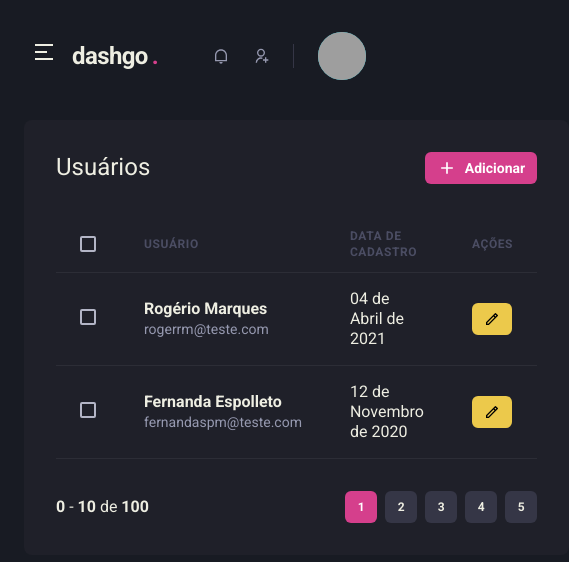
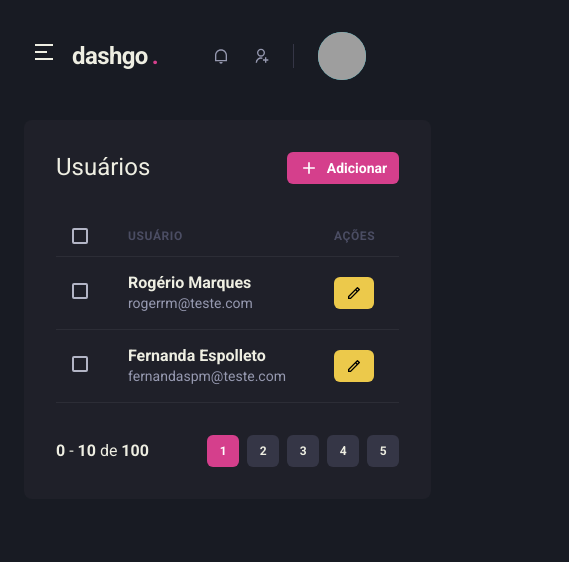
Before and after one commit to rogerrm95/dashgo, a Next.js app: page /users in a window 390 px wide. Shown: the top 562 px of the page, 569 px wide, since content can reach past the window. Built offline with nearby package versions, Linux system fonts and the light colour scheme; grey boxes are pictures that could not be loaded.

Commit message:
Refactoring: Responsividade nas páginas internas e adição de link ativo

```diff
--- /dev/null
+++ b/src/components/ActiveLink.tsx
@@ -0,0 +1,32 @@
+import { useRouter } from "next/router";
+import Link, { LinkProps } from "next/link";
+import { cloneElement, ReactElement, ReactNode } from "react";
+
+interface ActiveLinkProps extends LinkProps {
+    children: ReactElement,
+    shouldMatchExactHref?: boolean
+}
+
+export function ActiveLink({ children, shouldMatchExactHref = false, ...rest }: ActiveLinkProps) {
+
+    let isActive = false
+    const { asPath } = useRouter()
+
+    if (shouldMatchExactHref && (asPath === rest.href || asPath === rest.as)) {
+        isActive = true
+    }
+
+    if (!shouldMatchExactHref && (
+        asPath.startsWith(String(rest.href)) ||
+        asPath.startsWith(String(rest.as)))) {
+            isActive = true
+        }
+
+        return (
+            <Link {...rest}>
+                {
+                    cloneElement(children, { color: isActive ? 'pink.400' : 'gray.50' })
+                }
+            </Link>
+        )
+}
--- a/src/components/Pagination/index.tsx
+++ b/src/components/Pagination/index.tsx
@@ -3,7 +3,7 @@ import { PaginationItem } from './paginationItem'
 
 export function Pagination() {
     return (
-        <Stack direction='row' mt='8' justify='space-between' align='center' spacing='6'>
+        <Stack direction={['row', 'column']} mt='8' justify='space-between' align='center' spacing='6'>
 
             <Box>
                 <strong>0</strong> - <strong>10</strong> de <strong>100</strong>
--- a/src/components/Sidebar/navItem.tsx
+++ b/src/components/Sidebar/navItem.tsx
@@ -1,16 +1,23 @@
-import { Icon, Link, Text } from "@chakra-ui/react";
+import Link from 'next/link'
+import { Icon, Link as ChakraLink, Text } from "@chakra-ui/react";
+
 import { IconType } from "react-icons";
+
+import { ActiveLink } from "../ActiveLink";
 
 interface NavItemProps {
     children: string,
     iconName: IconType,
+    href: string
 }
 
-export function NavItem({ children, iconName }: NavItemProps) {
+export function NavItem({ children, iconName, href }: NavItemProps) {
     return (
-        <Link display='flex' align='center' py='1'>
-            <Icon as={iconName} fontSize='20' />
-            <Text ml='4' fontWeight='medium'>{children}</Text>
-        </Link>
+        <ActiveLink href={href} passHref>
+            <ChakraLink display='flex' align='center' py='1'>
+                <Icon as={iconName} fontSize='20' />
+                <Text ml='4' fontWeight='medium'>{children}</Text>
+            </ChakraLink>
+        </ActiveLink>
     )
 }
--- a/src/components/Sidebar/sidebarNav.tsx
+++ b/src/components/Sidebar/sidebarNav.tsx
@@ -10,13 +10,13 @@ export function SidebarNav() {
         <Stack spacing='12' align='flex-start'>
 
             <NavSection label='GERAL'>
-                <NavItem iconName={RiDashboardLine}>Dashboard</NavItem>
-                <NavItem iconName={RiUserSearchLine}>Usuários</NavItem>
+                <NavItem iconName={RiDashboardLine} href='/dashboard'>Dashboard</NavItem>
+                <NavItem iconName={RiUserSearchLine} href='/users'>Usuários</NavItem>
             </NavSection>
 
             <NavSection label='AUTOMAÇÃO'>
-                <NavItem iconName={RiInputMethodLine}>Formulários</NavItem>
-                <NavItem iconName={RiGitMergeLine}>Automação</NavItem>
+                <NavItem href='/forms' iconName={RiInputMethodLine}>Formulários</NavItem>
+                <NavItem href='automations' iconName={RiGitMergeLine}>Automação</NavItem>
             </NavSection>
 
         </Stack>
--- a/src/pages/users/index.tsx
+++ b/src/pages/users/index.tsx
@@ -1,3 +1,4 @@
+import Link from "next/link";
 import {
     Box,
     Button,
@@ -10,17 +11,25 @@ import {
     Checkbox,
     Tbody,
     Td,
-    Text
+    Text,
+    useBreakpointValue
 } from "@chakra-ui/react";
 
 import { RiAddLine, RiPencilLine } from "react-icons/ri";
 
+// Componentes //
 import { Header } from "../../components/Header";
 import { Heading } from "../../components/Heading";
 import { Pagination } from "../../components/Pagination";
 import { Sidebar } from "../../components/Sidebar";
 
 export default function UserList() {
+
+    const isWideVersion = useBreakpointValue({
+        base: false,
+        lg: true
+    })
+
     return (
         <Box>
             <Header />
@@ -30,8 +39,9 @@ export default function UserList() {
                 <Box flex='1' borderRadius='8' bg='gray.800' p='8'>
                     <Flex mb='8' justify='space-between' align='center'>
 
-                        <Heading head='Usuários'/>
+                        <Heading head='Usuários' />
 
+                        <Link href='users/create' passHref>
                             <Button
                                 as='a'
                                 size='sm'
@@ -41,28 +51,30 @@ export default function UserList() {
                                 leftIcon={<Icon fontSize='20' as={RiAddLine} />}>
                                 Adicionar
                         </Button>
+                        </Link>
                     </Flex>
 
                     <Table colorScheme='whiteAlpha'>
                         <Thead>
                             <Tr>
-                                <Th ph='6' color='gray.300' w='8'>
+                                <Th px={['4', '4', '6']} color='gray.300' w='8'>
                                     <Checkbox colorScheme='pink' />
                                 </Th>
                                 <Th>
                                     Usuário
                                 </Th>
-                                <Th>
-                                    Data de cadastro
-                                </Th>
+
+                                {isWideVersion && <Th>Data de cadastro</Th>}
+
                                 <Th>
                                     Ações
                                 </Th>
                             </Tr>
                         </Thead>
+
                         <Tbody>
                             <Tr>
-                                <Td px='6'>
+                                <Td px={['4', '4', '6']}>
                                     <Checkbox colorScheme='pink' />
                                 </Td>
                                 <Td>
@@ -73,9 +85,9 @@ export default function UserList() {
                                             </Text>
                                     </Box>
                                 </Td>
-                                <Td>
-                                    04 de Abril de 2021
-                                </Td>
+
+                                {isWideVersion && <Td>04 de Abril de 2021</Td>}
+
                                 <Td>
                                     <Button
                                         as='a'
@@ -89,7 +101,7 @@ export default function UserList() {
                                 </Td>
                             </Tr>
                             <Tr>
-                                <Td px='6'>
+                                <Td px={['4', '4', '6']}>
                                     <Checkbox colorScheme='pink' />
                                 </Td>
                                 <Td>
@@ -100,9 +112,9 @@ export default function UserList() {
                                             </Text>
                                     </Box>
                                 </Td>
-                                <Td>
-                                    12 de Novembro de 2020
-                                </Td>
+
+                                {isWideVersion && <Td>04 de Abril de 2021</Td>}
+
                                 <Td>
                                     <Button
                                         as='a'
```
Also changed, not shown: src/pages/dashboard.tsx (+5 -6 lines), src/pages/users/create.tsx (+7 -2 lines). Lines whose indentation alone changed are shown as unchanged.
